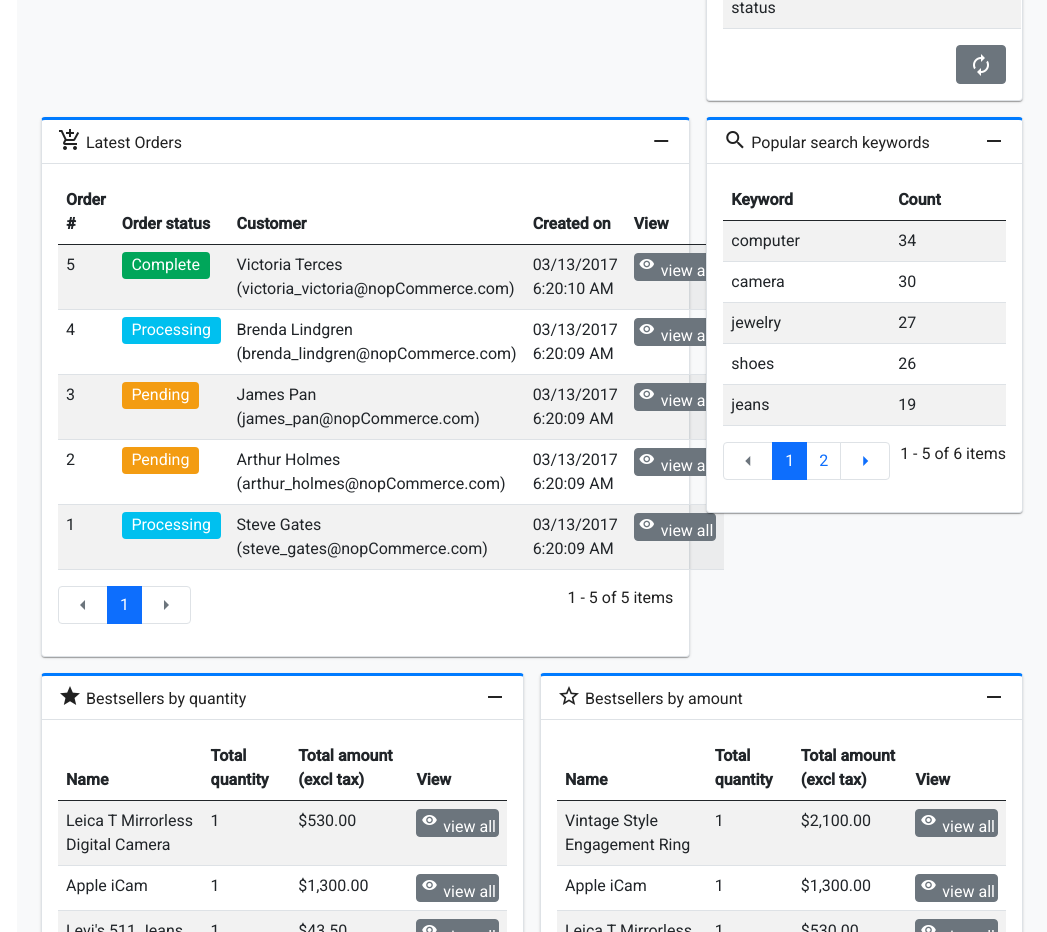
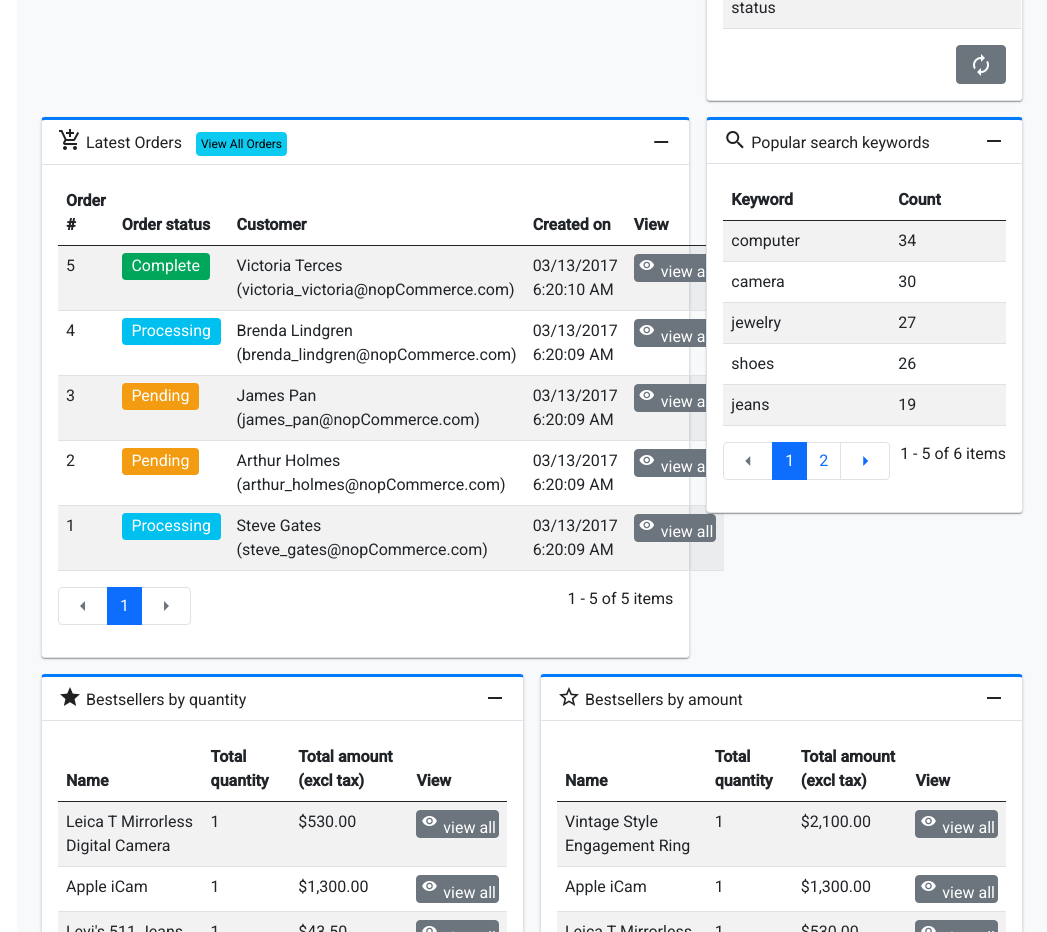
Before and after one commit to kritdev/angular_lab, an Angular app: page / in a window 1280 px wide. Shown: the part 1120-2052 px from the top of the page, without its empty margins (233-1280 px from the left). Built offline with nearby package versions, Linux system fonts and the light colour scheme.

Commit message:
group-card - create title button

```diff
--- a/src/app/component/group-card/group-card.component.css
+++ b/src/app/component/group-card/group-card.component.css
@@ -1,3 +1,9 @@
 mat-card {
   border-top: 3px solid #007bff !important;
 }
+
+.btn-xs {
+  font-size: 12px;
+  padding: 2px 4px;
+  margin-left: 10px;
+}
--- a/src/app/component/group-card/group-card.component.html
+++ b/src/app/component/group-card/group-card.component.html
@@ -3,6 +3,7 @@
     <div class="flex-grow-1">
       <mat-icon style="vertical-align: text-bottom;">{{iconName}}</mat-icon>
       {{title}}
+      <a class="btn btn-xs btn-info" [href]="button.link" *ngIf="button.name != '' ">{{button.name}}</a>
     </div>
     <mat-icon>remove</mat-icon>
   </div>
--- a/src/app/component/group-card/group-card.component.ts
+++ b/src/app/component/group-card/group-card.component.ts
@@ -13,6 +13,7 @@ export class GroupCardComponent implements OnInit {
   @Input() title = 'card-title';
   @Input() iconName: String;
   @Input() cardItemList: DetailCardItem[];
+  @Input() button = {name:'', link:''};
 
   @ViewChildren(DetailCardDirective) cardDetailList!: QueryList<DetailCardDirective>;
 
--- a/src/app/layout/main/main.component.html
+++ b/src/app/layout/main/main.component.html
@@ -31,7 +31,8 @@
       <app-group-card class="col-md-8 p-0"
         [title]="'Latest Orders'"
         [iconName]="'add_shopping_cart'"
-        [cardItemList]="lastOrderTable">
+        [cardItemList]="lastOrderTable"
+        [button]="{name:'View All Orders', link:'#'}">
       </app-group-card>
       <app-group-card class="col-md-4 p-0"
         [title]="'Popular search keywords'"
```
